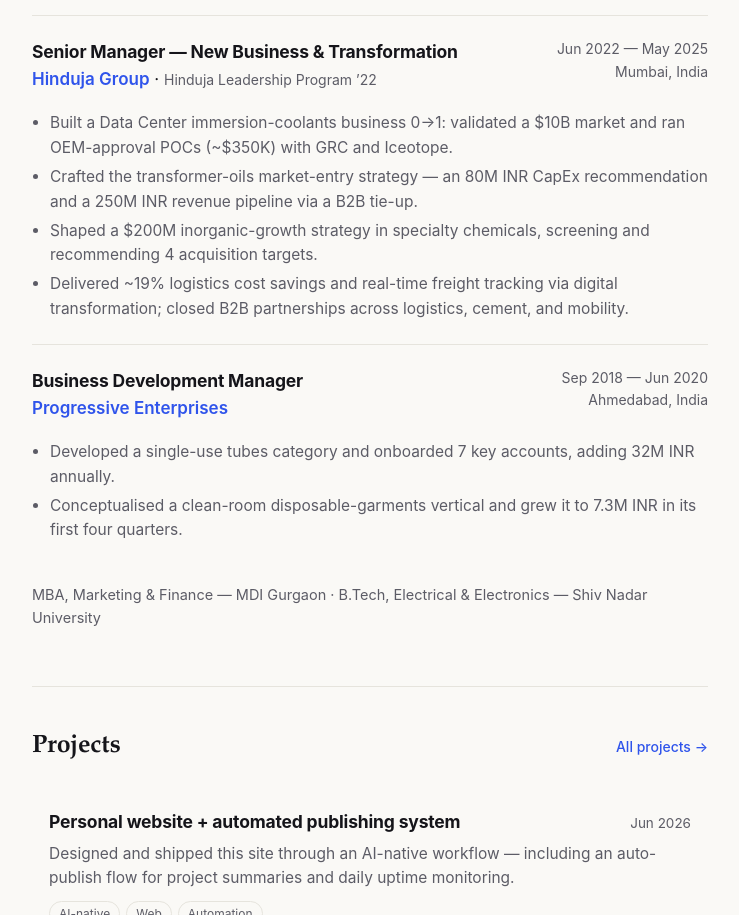
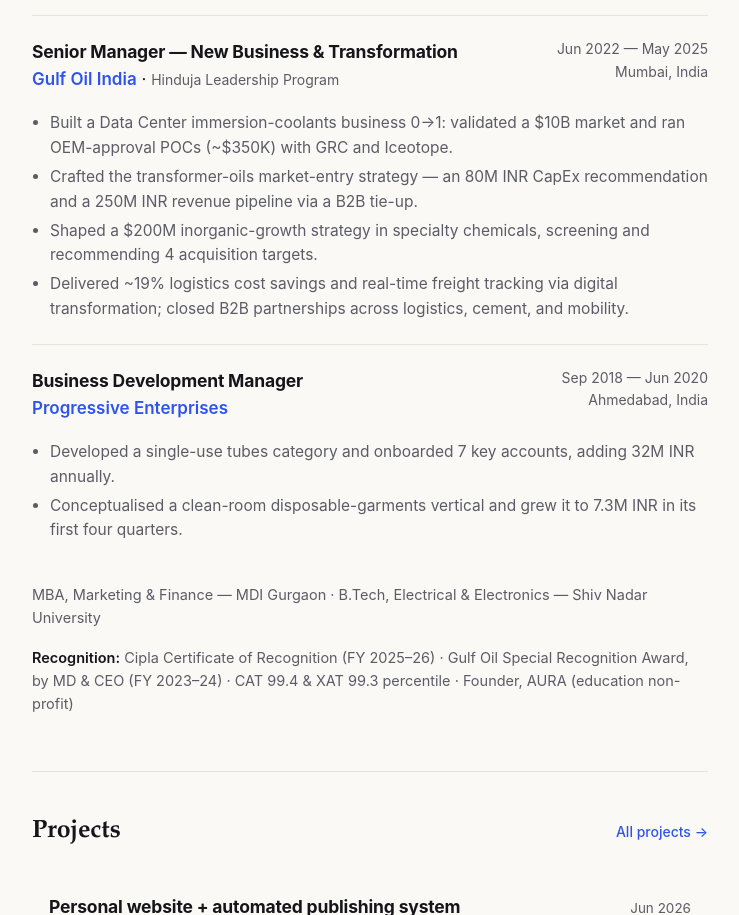
Before and after one commit to victor-alpha-95/victor-alpha-95.github.io, a plain HTML site: page index.html in a window 1280 px wide. Shown: the part 1620-2535 px from the top of the page, without its empty margins (270-1009 px from the left). Drawn offline with Linux system fonts and the light colour scheme.

Commit message:
Update experience (Gulf Oil/HLP) and add recognition

```diff
--- a/index.html
+++ b/index.html
@@ -191,7 +191,7 @@
       <article class="role">
         <div>
           <h3>Senior Manager — New Business &amp; Transformation</h3>
-          <span class="org">Hinduja Group</span> &middot; <span style="color:var(--muted);font-size:14px">Hinduja Leadership Program &rsquo;22</span>
+          <span class="org">Gulf Oil India</span> &middot; <span style="color:var(--muted);font-size:14px">Hinduja Leadership Program</span>
         </div>
         <div>
           <div class="when">Jun 2022 — May 2025</div>
@@ -223,6 +223,9 @@
     </div>
     <p style="margin-top:18px;font-size:14.5px;color:var(--muted)">
       MBA, Marketing &amp; Finance — MDI Gurgaon &middot; B.Tech, Electrical &amp; Electronics — Shiv Nadar University
+    </p>
+    <p style="margin-top:6px;font-size:14.5px;color:var(--muted)">
+      <strong style="color:var(--ink);font-weight:600">Recognition:</strong> Cipla Certificate of Recognition (FY 2025&ndash;26) &middot; Gulf Oil Special Recognition Award, by MD &amp; CEO (FY 2023&ndash;24) &middot; CAT 99.4 &amp; XAT 99.3 percentile &middot; Founder, AURA (education non-profit)
     </p>
   </section>
 
```
